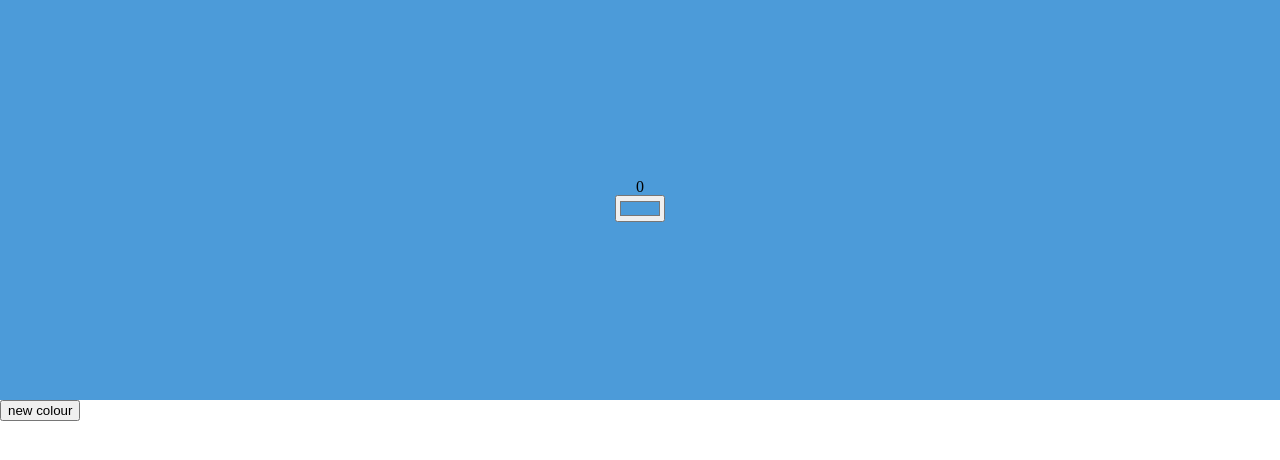
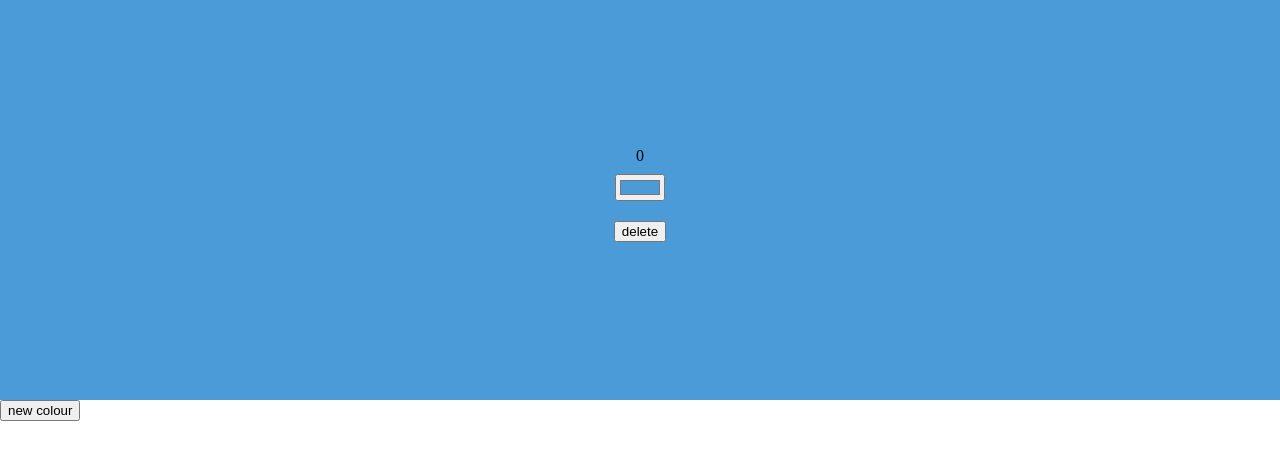
Before and after one commit to DerekPixel/colour-palette-picker, a React (Create React App) app: page / in a window 1280 px wide. Both pictures are taken after a click on the button "new colour". Shown: the top 460 px of the page. Built offline with nearby package versions, Linux system fonts and the light colour scheme.

Commit message:
can now remove colours

```diff
--- a/src/components/Colours.jsx
+++ b/src/components/Colours.jsx
@@ -1,13 +1,27 @@
 import React from 'react'
 
-const Colours = ({colour, setColour}) => {
+const Colours = ({colour, setColour: setColourArray}) => {
 
   function handleChangeColour(e, pos) {
-    var coloursObjectCopy = colour.slice();
+    var coloursArrayCopy = colour.slice();
 
-    coloursObjectCopy[pos].colour = e.target.value;
+    coloursArrayCopy[pos].colour = e.target.value;
 
-    setColour(coloursObjectCopy);
+    setColourArray(coloursArrayCopy);
+  }
+
+  function removeColour(pos) {
+
+    //Remove colour from array
+    var coloursArrayCopy = colour.slice();
+    coloursArrayCopy.splice(pos, 1);
+
+    //make sure each colour has correct position property
+    for(var i = 0; i < coloursArrayCopy.length; i++) {
+      coloursArrayCopy[i].pos = i;
+    }
+
+    setColourArray(coloursArrayCopy);
   }
 
   var colourDiv = colour.map((colourObj, i) => {
@@ -18,7 +32,8 @@ const Colours = ({colour, setColour}) => {
       key={colourObj.pos}
     >
       {colourObj.pos}
-      <input type="color" value={colourObj.colour} onChange={(e) => {handleChangeColour(e, colourObj.pos)}} />
+      <input className='colour-column-item' type="color" value={colourObj.colour} onChange={(e) => {handleChangeColour(e, colourObj.pos)}} />
+      <button className='colour-column-item' onClick={() => removeColour(colourObj.pos)} >delete</button>
     </div>
     )
   })
```
